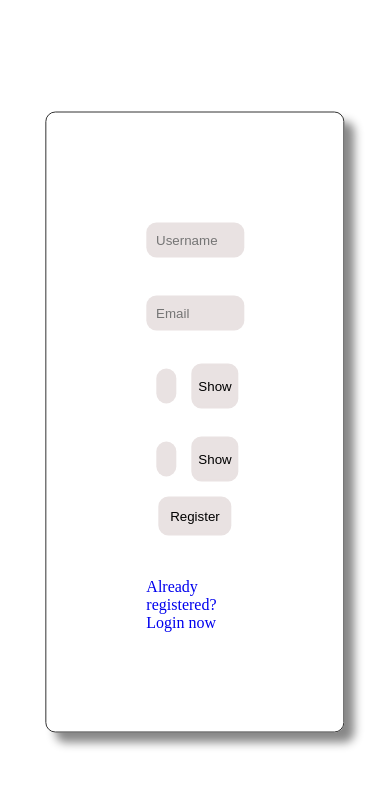
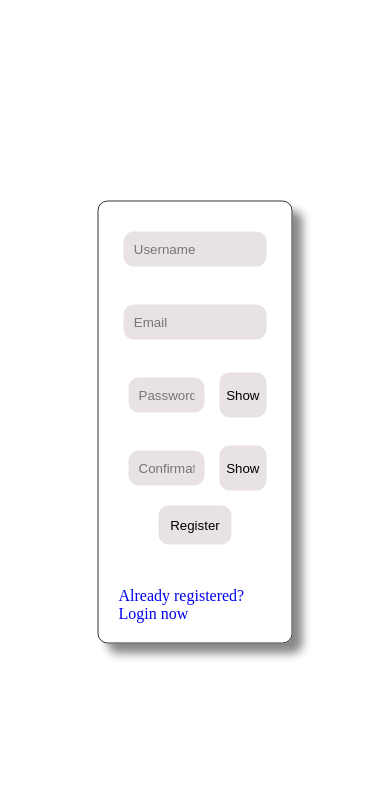
Before and after one commit to shouryaeaga/TodoZen, a SvelteKit app in the folder src/frontend/: page /auth/register in a window 390 px wide. Shown: the top 786 px of the page. Built offline with nearby package versions, Linux system fonts and the light colour scheme.

Commit message:
Mobile friendly fixes

```diff
--- a/src/frontend/src/routes/auth/login/+page.svelte
+++ b/src/frontend/src/routes/auth/login/+page.svelte
@@ -71,10 +71,10 @@
             <input id="submitButton" type="submit" value="Login" />
             <p id="message">{message}</p>
             <div id="links">
-                <a href="/auth/password-reset">Forgot your password?</a>
+                <a href="/auth/password-reset">Forgot password?</a>
                 <br>
                 <br>
-                <a href="/auth/register">No account? Register now</a>
+                <a href="/auth/register">Register Now</a>
             </div>
 
         </form>
@@ -97,7 +97,7 @@
 
     #content {
         border: 1px solid #333;
-        padding: 100px;
+        padding: 20px;
         box-shadow: 10px 10px 10px #888;
         border-radius: 10px;
 
--- a/src/frontend/src/routes/auth/password-reset/+page.svelte
+++ b/src/frontend/src/routes/auth/password-reset/+page.svelte
@@ -68,7 +68,7 @@
     <div id="content">
         {#if !token}
 
-        <h3>Enter your email and we will send a link to reset it</h3>
+        <span>Enter your email and we will send a link to reset it</span>
         <form on:submit={emailPasswordReset}>
             <input type="email" bind:value={email} name="email" id="email" placeholder="Enter your email">
             <input type="submit" value="Submit">
@@ -95,13 +95,13 @@
         top: 50%;
         transform: translateX(-50%) translateY(-50%);
     }
-    h3 {
+    span {
         font-family: 'Segoe UI', Tahoma, Geneva, Verdana, sans-serif;
     }
 
     #content {
         border: 1px solid #333;
-        padding: 100px;
+        padding: 20px;
         box-shadow: 10px 10px 10px #888;
         border-radius: 10px;
         text-align: center;
--- a/src/frontend/src/routes/auth/register/+page.svelte
+++ b/src/frontend/src/routes/auth/register/+page.svelte
@@ -84,7 +84,7 @@
             <br>
 
             <div id="password">
-                <input type="password" name="password_confirm" id="passwordConfirmInput" placeholder="Password Confirmation" bind:value={password_confirmation} bind:this={password_confirmation_box} required>
+                <input type="password" name="password_confirm" id="passwordConfirmInput" placeholder="Confirmation" bind:value={password_confirmation} bind:this={password_confirmation_box} required>
 
                 <button on:click={toggleVisibilityConfirm}>Show</button>
             </div>
@@ -114,6 +114,7 @@
     #password {
         display: flex;
         position: relative;
+        width: 100%;
     }
     #menu {
         position: absolute;
@@ -124,7 +125,7 @@
 
     #content {
         border: 1px solid #333;
-        padding: 100px;
+        padding: 20px;
         box-shadow: 10px 10px 10px #888;
         border-radius: 10px;
     }
```
